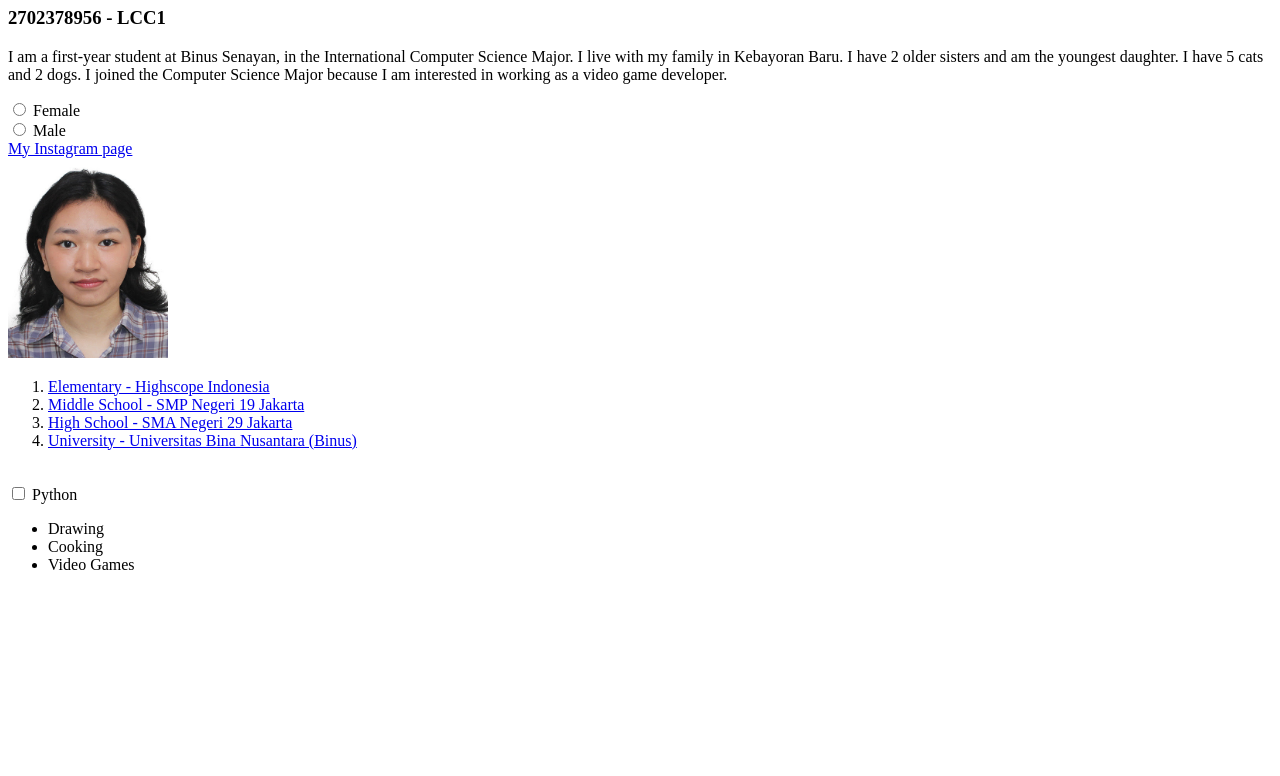
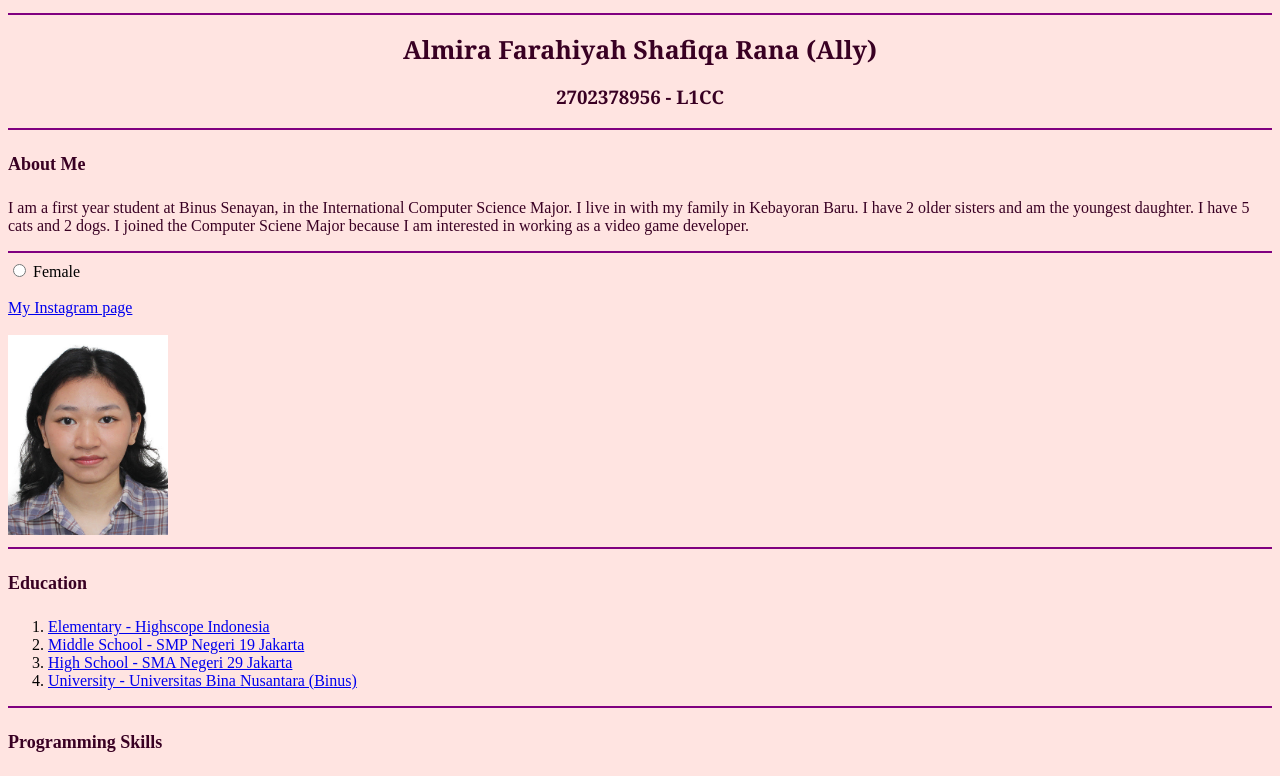
Before and after one commit to almirarana31/hicassignments, a plain HTML site: page index.html in a window 1280 px wide. Shown: the part 73-849 px from the top of the page. Before the commit the page ends 800 px from the top, so only its background shows below. Drawn offline with Linux system fonts and the light colour scheme.

Commit message:
Update index.html

```diff
--- a/index.html
+++ b/index.html
@@ -1,42 +1,63 @@
 <!DOCTYPE html>
 <html>
+<body style="background-color:mistyrose;">
+
   <head>
-    <h1>
-      Almira Farahiyah Shafiqa Rana (Ally)
+    <title>
+      My Portfolio
+    </title>
+    <h1 style="text-align:center;color:rgb(57, 0, 35)">
+      <font face="Georgia">⋆˚✿˖° My Portfolio °˖✿˚⋆</font>
     </h1>
-    <h3>
-      2702378956 - LCC1
+    <hr color="purple">
+    <h1 style="text-align: center;font-size: 25px;color:rgb(57, 0, 35)">
+      <font face="Georgia">Almira Farahiyah Shafiqa Rana (Ally)</font>
+    </h1>
+    <h3 style="text-align: center;color:rgb(57, 0, 35)">
+      <font face="Georgia">2702378956 - L1CC</font>
     </h3>
-    <p>
-      I am a first-year student at Binus Senayan, in the International Computer Science Major. I live with my family in Kebayoran Baru.
-      I have 2 older sisters and am the youngest daughter. I have 5 cats and 2 dogs. I joined the Computer Science Major because I am interested
-      in working as a video game developer.
+    <hr color="purple">
+    <h4 style="font-size: 18px;color:rgb(57, 0, 35)">About Me</h4>
+    <p style="color:rgb(57, 0, 35)">
+      I am a first year student at Binus Senayan,
+      in the International Computer Science Major.
+      I live in with my family in Kebayoran Baru.
+      I have 2 older sisters and am the youngest
+      daughter. I have 5 cats and 2 dogs.
+      I joined the Computer Sciene Major because
+      I am interested in working as a video game
+      developer.
     </p>
+    <hr color="purple">
     <input type="radio" id="female" name="gender" value="Female">
-    <label for="female">Female</label><br>
-    <input type="radio" id="male" name="gender" value="Male">
-    <label for="female">Male</label><br>
-
-    <a href="https://www.instagram.com/ally.fsr/?hl=en"> My Instagram page</a><br>
+    <label for="female">Female</label>
+    <br>
+    <br>
+    <a href="https://www.instagram.com/ally.fsr/?hl=en"> My Instagram page</a>
+    <br>
+    <br>
     <img src="IMG6470.JPG" alt="" title="Ally" width="160" height="200"/>
+    <hr color="purple">
+    <h4 style="font-size: 18px;color:rgb(57, 0, 35)">Education</h4>
     <ol>
       <li><a href="https://highscope.or.id/"> Elementary - Highscope Indonesia</a></li>
       <li><a href="https://smpn19-jakarta.sch.id/"> Middle School - SMP Negeri 19 Jakarta</a></li>
       <li><a href="https://www.sman29jakarta.sch.id/"> High School - SMA Negeri 29 Jakarta</a></li>
       <li><a href="https://binus.ac.id/"> University - Universitas Bina Nusantara (Binus)</a></li>
     </ol>
-    <br>
+    <hr color="purple">
+    <h4 style="font-size: 18px;color:rgb(57, 0, 35)">Programming Skills</h4>
     <input type="checkbox" id="skills"
     name="language1" value="Python">
-    <label for="language1">Python</label><br>
+    <label for="language1">Python</label>
+    <br>
+    <br>
+    <hr color="purple">
+    <h4 style="font-size: 18px;color:rgb(57, 0, 35)">Hobbies and Interests</h4>
     <ul>
       <li>Drawing</li>
       <li>Cooking</li>
       <li>Video Games</li>
     </ul>
   </head>
-
-
-
-
 </html>
```
